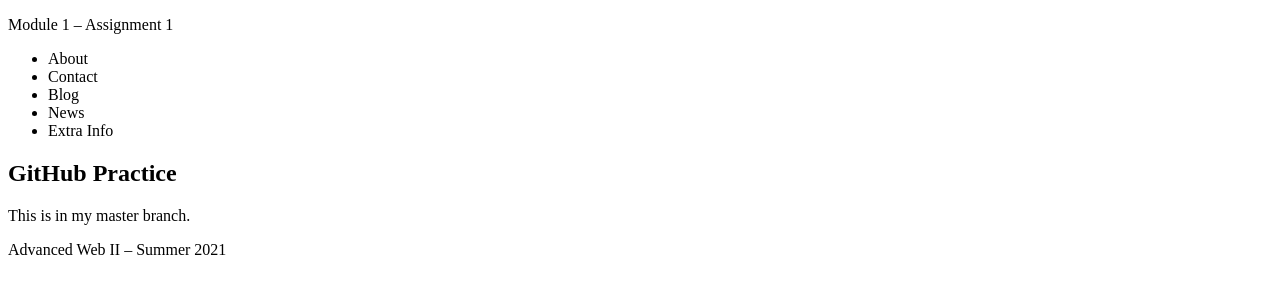
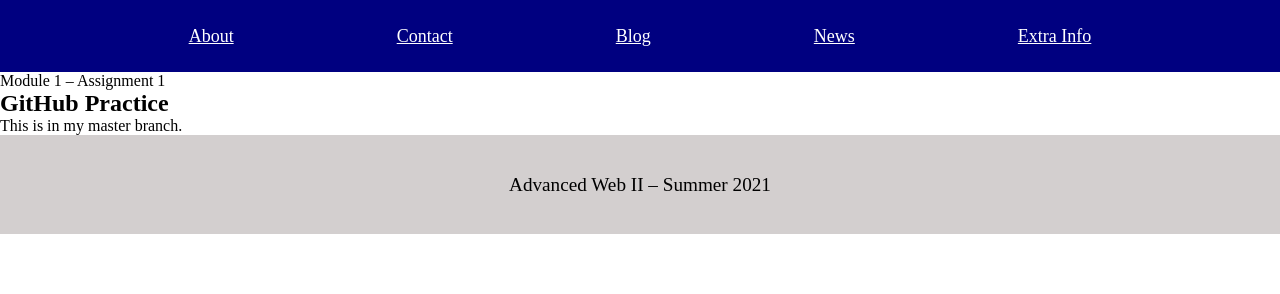
Before and after one commit to nparra12/m1-hw1-parra-nicole, a plain HTML site: page index.html in a window 1280 px wide. Drawn offline with Linux system fonts and the light colour scheme.

Commit message:
edit navbar

```diff
--- a/index.html
+++ b/index.html
@@ -4,13 +4,15 @@
     <meta charset="UTF-8">
     <meta http-equiv="X-UA-Compatible" content="IE=edge">
     <meta name="viewport" content="width=device-width, initial-scale=1.0">
-    <title>Document</title>
+
+     <!-- CSS Link -->
+     <link rel="stylesheet" href="style.css"/>
+    <title>Module 1 – Assignment 1</title>
 </head>
     <body>
         <header>
-        <p>Module 1 – Assignment 1</p>
             <nav>
-            <ul>
+                <ul class="nav-list">
                     <li>About</li>
                     <li>Contact</li>
                     <li>Blog</li>
@@ -18,6 +20,8 @@
                     <li>Extra Info</li>
                 </ul>
             </nav>
+
+            <p>Module 1 – Assignment 1</p>
         </header>
 
         <main>
--- a/style.css
+++ b/style.css
@@ -0,0 +1,29 @@
+* {
+	margin: 0;
+	padding: 0;
+	border: 0;
+}
+
+
+nav{
+    background-color: navy;
+    color: #ffffff;
+    padding: 2%;
+    text-decoration: underline;
+    font-size: 18px;
+}
+
+.nav-list{
+    list-style-type: none;
+    display: flex;
+    justify-content: space-evenly;
+}
+
+
+
+footer{
+    background-color: #d3cfcf;
+    text-align: center;
+    padding: 3%;
+    font-size: 1.2em;
+}
```
Lines whose indentation alone changed are shown as unchanged.
